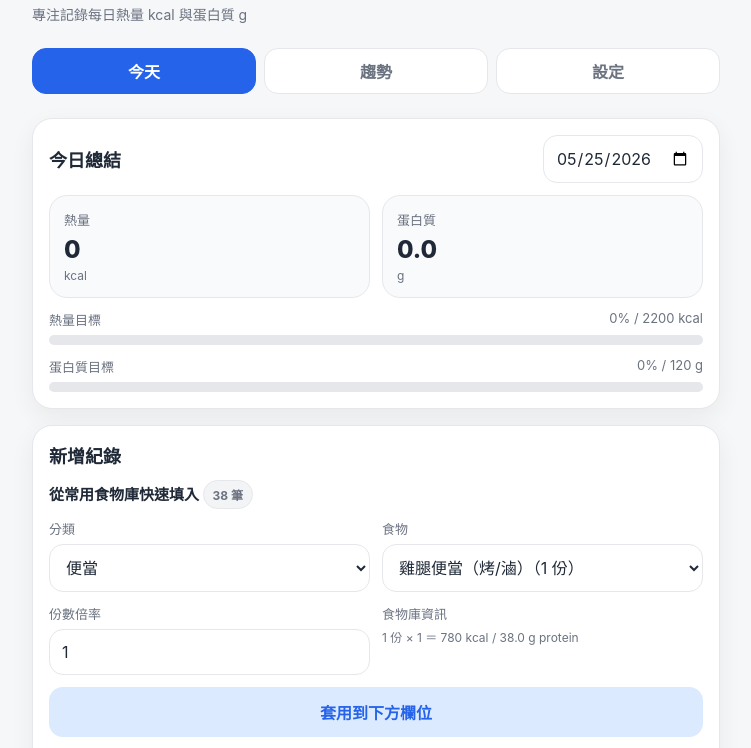
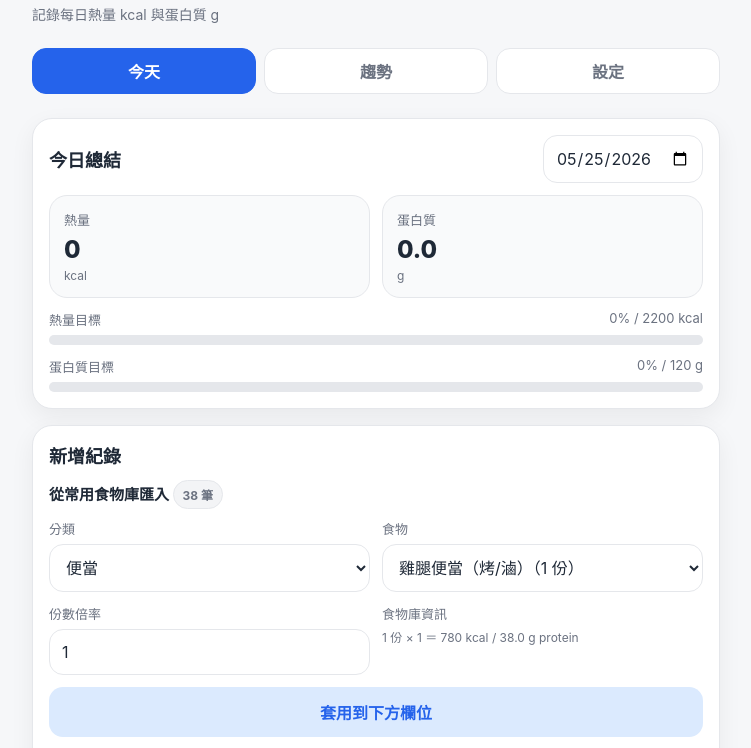
Before and after one commit to Shiatei/Fitness-tracker, a plain HTML site: page index.html in a window 1280 px wide. Shown: the part 49-797 px from the top of the page, without its empty margins (264-1015 px from the left). Drawn offline with nearby package versions, Linux system fonts and the light colour scheme.

Commit message:
Update index.html

```diff
--- a/index.html
+++ b/index.html
@@ -27,7 +27,7 @@
   <main class="app">
     <header>
       <h1>Tracker</h1>
-      <div class="subtitle">專注記錄每日熱量 kcal 與蛋白質 g</div>
+      <div class="subtitle">記錄每日熱量 kcal 與蛋白質 g</div>
     </header>
 
     <nav class="tabs">
@@ -50,7 +50,7 @@
       <div class="card">
         <div class="card-title"><h2>新增紀錄</h2></div>
 
-        <h3>從常用食物庫快速填入 <span id="foodDbStatus" class="pill">讀取中</span></h3>
+        <h3>從常用食物庫匯入 <span id="foodDbStatus" class="pill">讀取中</span></h3>
         <div class="grid-2">
           <div class="field"><label for="foodCategory">分類</label><select id="foodCategory"></select></div>
           <div class="field"><label for="foodPreset">食物</label><select id="foodPreset"></select></div>
```
